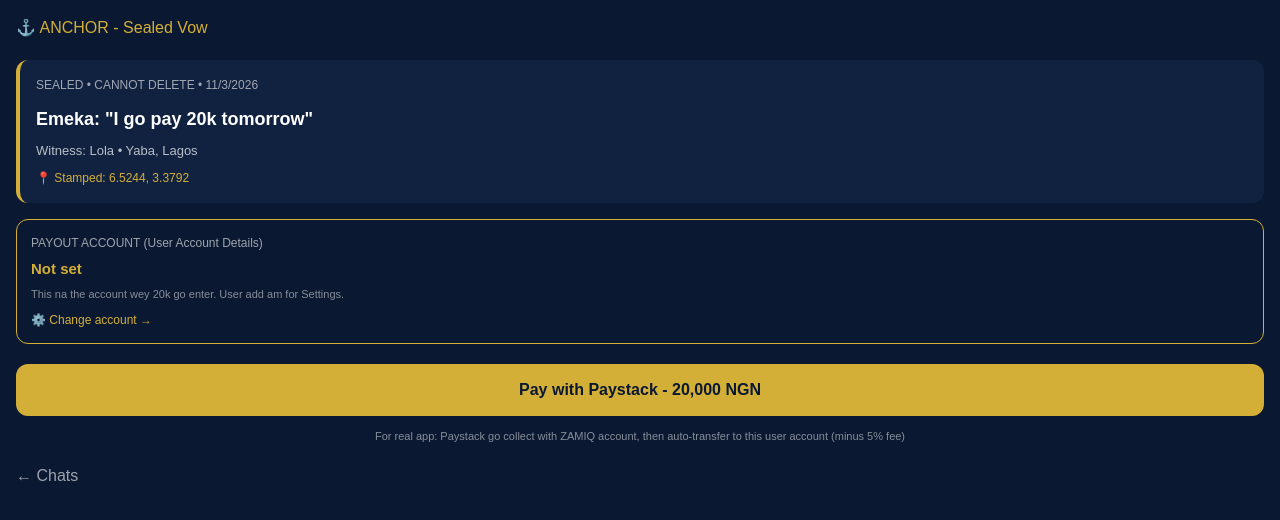
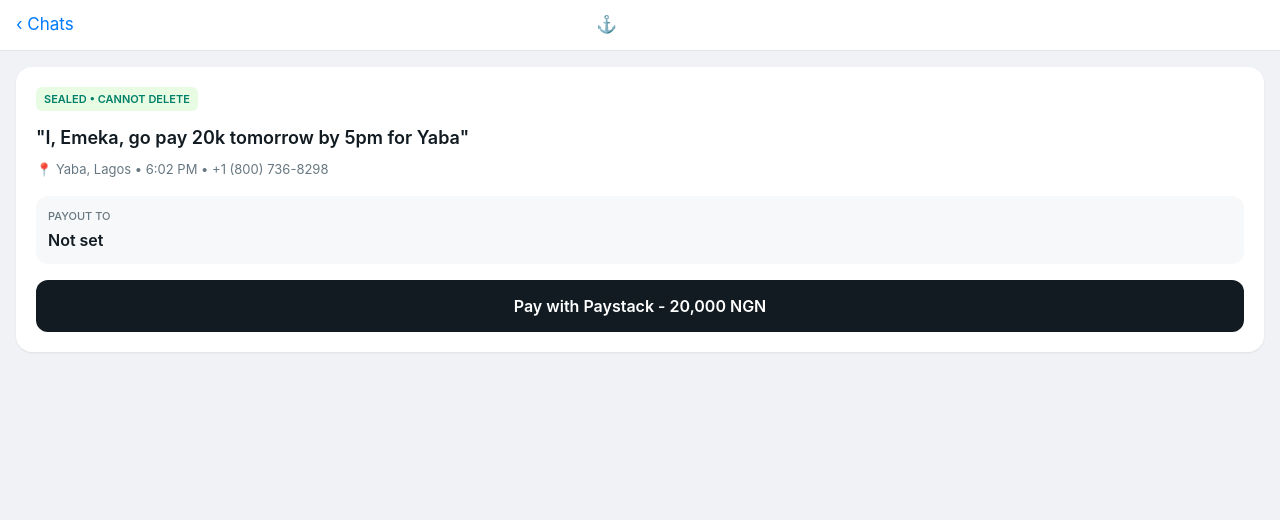
Before and after one commit to Habeebullahi7/Zamiq, a Next.js app: page /anchor in a window 1280 px wide. Shown: the top 520 px of the page. Built offline with nearby package versions, Linux system fonts and the light colour scheme.

Commit message:
Refactor Anchor component layout and styles
Refactor Anchor component for improved readability and layout. Updated styles and structure for better user experience.

```diff
--- a/src/app/anchor/page.tsx
+++ b/src/app/anchor/page.tsx
@@ -1,55 +1,30 @@
 'use client'
 import React from 'react'
-
-export default function Anchor() {
-  const [bank, setBank] = React.useState('')
-  const [acct, setAcct] = React.useState('')
-  const [paid, setPaid] = React.useState(false)
-
-  React.useEffect(()=>{
-    setBank(localStorage.getItem('zamiq_bank') || 'Not set')
-    setAcct(localStorage.getItem('zamiq_acct') || '')
-  }, [])
-
-  const pay = () => {
-    // Mock pay - later connect real Paystack
-    setPaid(true)
-  }
-
-  return (
-    <div style={{background:'#0A1931', minHeight:'100vh', color:'white', fontFamily:'sans-serif', padding:'16px'}}>
-      <h2 style={{color:'#D4AF37', margin:'0 0 20px 0'}}>⚓ ANCHOR - Sealed Vow</h2>
-
-      <div style={{background:'#112240', padding:'16px', borderRadius:'12px', borderLeft:'4px solid #D4AF37'}}>
-        <p style={{margin:0, fontSize:'12px', opacity:0.6}}>SEALED • CANNOT DELETE • {new Date().toLocaleDateString()}</p>
-        <p style={{margin:'12px 0 0 0', fontSize:'18px', fontWeight:'bold'}}>Emeka: "I go pay 20k tomorrow"</p>
-        <p style={{margin:'8px 0 0 0', fontSize:'13px', opacity:0.7}}>Witness: Lola • Yaba, Lagos</p>
-        <p style={{margin:'8px 0 0 0', fontSize:'12px', color:'#D4AF37'}}>📍 Stamped: 6.5244, 3.3792</p>
+export default function Anchor(){
+  const [bank,setBank]=React.useState('Not set'); const [acct,setAcct]=React.useState(''); const [paid,setPaid]=React.useState(false);
+  React.useEffect(()=>{setBank(localStorage.getItem('zamiq_bank')||'Not set'); setAcct(localStorage.getItem('zamiq_acct')||'')},[])
+  return(
+    <div style={{background:'#F0F2F5', minHeight:'100vh', fontFamily:'-apple-system, sans-serif'}}>
+      <div style={{background:'white', padding:'12px 16px', display:'flex', alignItems:'center', gap:'12px', borderBottom:'1px solid #E5E5EA'}}>
+        <a href="/" style={{color:'#007AFF', textDecoration:'none', fontSize:'17px'}}>‹ Chats</a>
+        <h2 style={{margin:'0 auto', fontSize:'17px', fontWeight:'600'}}>⚓ Anchor</h2>
+        <span style={{width:'60px'}}></span>
       </div>
-
-      <div style={{marginTop:'16px', background:'#0A1931', border:'1px solid #D4AF37', padding:'14px', borderRadius:'12px'}}>
-        <p style={{margin:0, fontSize:'12px', opacity:0.6}}>PAYOUT ACCOUNT (User Account Details)</p>
-        <p style={{margin:'6px 0 0 0', color:'#D4AF37', fontWeight:'bold', fontSize:'15px'}}>
-          {bank} {acct ? `- ${acct}` : ''}
-        </p>
-        <p style={{margin:'6px 0 0 0', fontSize:'11px', opacity:0.5}}>This na the account wey 20k go enter. User add am for Settings.</p>
-        <a href="/settings" style={{fontSize:'12px', color:'#D4AF37', display:'block', marginTop:'8px'}}>⚙️ Change account →</a>
-      </div>
-
-      {!paid ? (
-        <div onClick={pay} style={{marginTop:'20px', background:'#D4AF37', color:'#0A1931', padding:'14px', borderRadius:'12px', textAlign:'center', fontWeight:'bold', cursor:'pointer'}}>
-          Pay with Paystack - 20,000 NGN
+      <div style={{padding:'16px'}}>
+        <div style={{background:'white', borderRadius:'16px', padding:'20px', boxShadow:'0 1px 2px rgba(0,0,0,0.08)'}}>
+          <div style={{display:'flex', gap:'6px', marginBottom:'14px'}}>
+            <span style={{background:'#E7FCE3', color:'#008069', fontSize:'11px', fontWeight:'600', padding:'4px 8px', borderRadius:'6px'}}>SEALED • CANNOT DELETE</span>
+          </div>
+          <p style={{margin:0, fontSize:'18px', fontWeight:'600', lineHeight:'1.4', color:'#111B21'}}>"I, Emeka, go pay 20k tomorrow by 5pm for Yaba"</p>
+          <p style={{margin:'10px 0 0', fontSize:'13px', color:'#667781'}}>📍 Yaba, Lagos • 6:02 PM • +1 (800) 736-8298</p>
+          <div style={{marginTop:'16px', background:'#F7F8FA', borderRadius:'12px', padding:'12px'}}>
+            <p style={{margin:0, fontSize:'11px', color:'#667781', fontWeight:'500'}}>PAYOUT TO</p>
+            <p style={{margin:'4px 0 0', fontWeight:'600', color:'#111B21'}}>{bank} {acct && `• ${acct}`}</p>
+          </div>
+          <div onClick={()=>setPaid(true)} style={{marginTop:'16px', background: paid ? '#25D366' : '#111B21', color:'white', padding:'14px', borderRadius:'12px', textAlign:'center', fontWeight:'600', cursor:'pointer'}}>
+            {paid ? '✅ Paid - 20,000 NGN Sealed' : 'Pay with Paystack - 20,000 NGN'}
+          </div>
         </div>
-      ) : (
-        <div style={{marginTop:'20px', background:'#00c853', color:'white', padding:'14px', borderRadius:'12px', textAlign:'center', fontWeight:'bold'}}>
-          ✅ Paid! 20k go settle to {bank} {acct}
-        </div>
-      )}
-
-      <p style={{marginTop:'12px', fontSize:'11px', opacity:0.5, textAlign:'center'}}>For real app: Paystack go collect with ZAMIQ account, then auto-transfer to this user account (minus 5% fee)</p>
-
-      <div style={{marginTop:'20px'}}>
-        <a href="/" style={{color:'white', opacity:0.6, textDecoration:'none'}}>← Chats</a>
       </div>
     </div>
   )
```
